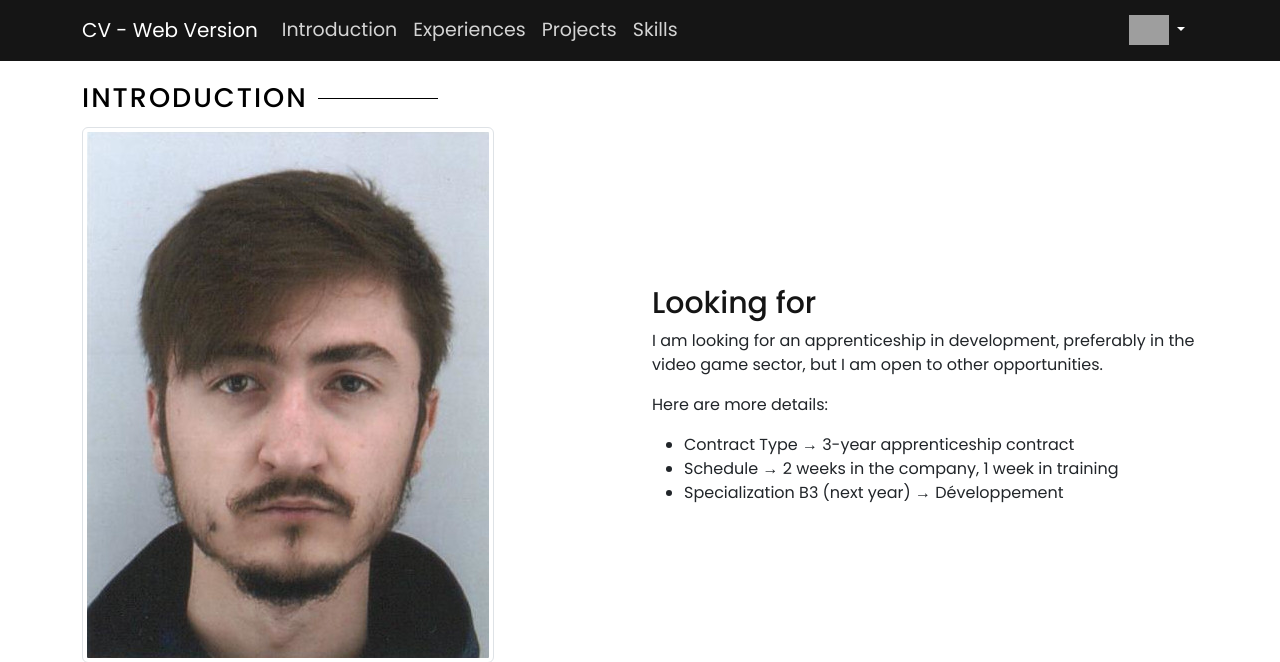
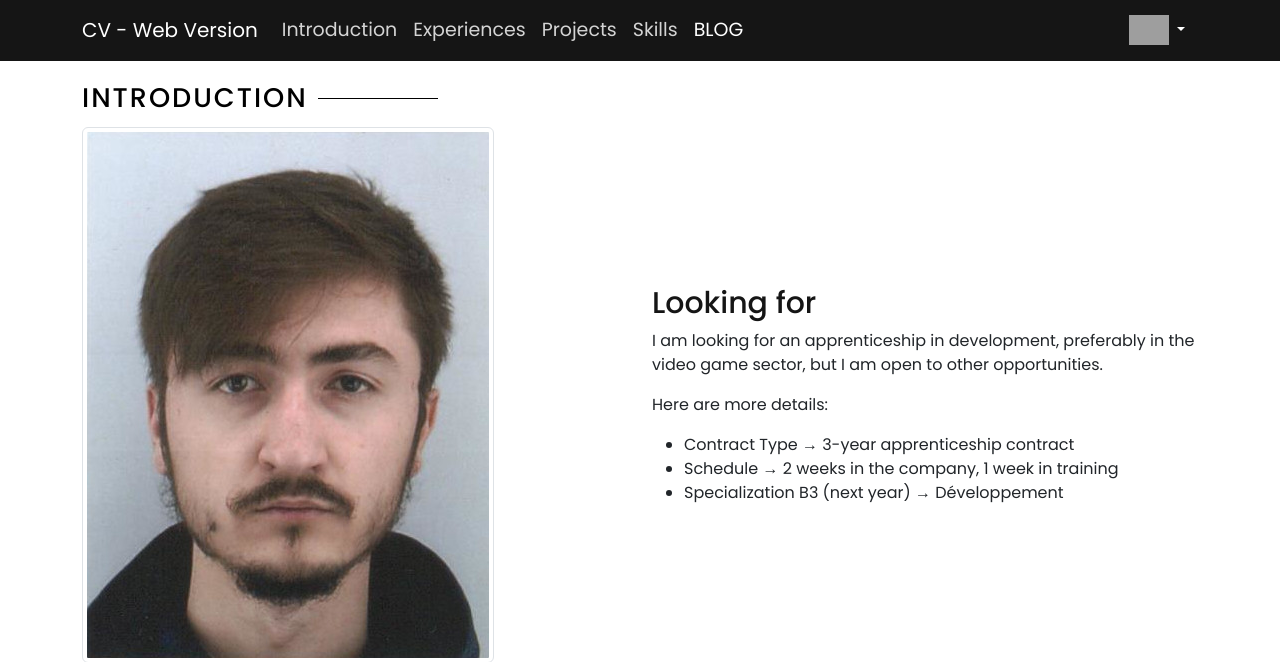
Before and after one commit to MihutaMihail/mihutamihail.github.io, a PHP site: page / in a window 1280 px wide. Shown: the top 662 px of the page. Run offline with PHP 8.4, Linux system fonts and the light colour scheme; some libraries are stand-ins or nearby versions; grey boxes are pictures that could not be loaded.

Commit message:
[ADD] blog placeholder

```diff
--- a/assets/css/index.css
+++ b/assets/css/index.css
@@ -32,6 +32,10 @@ h2 {
 .nav-link {
   color: rgb(212, 212, 212) !important;
   font-size: 19px;
+}
+
+.nav-blog {
+  color: white !important;
 }
 
 .nav-link:hover {
--- a/assets/json/english-content.json
+++ b/assets/json/english-content.json
@@ -1,6 +1,7 @@
 {
     "language": "Language",
     "navbar-skills": "Skills",
+    "navbar-blog": "BLOG",
     "navbar-projects": "Projects",
     "navbar-experiences": "Experiences",
     "looking-for": "Looking for",
--- a/assets/json/french-content.json
+++ b/assets/json/french-content.json
@@ -1,6 +1,7 @@
 {
     "language": "Langue",
     "navbar-skills": "Compétences",
+    "navbar-blog": "BLOG",
     "navbar-projects": "Projets",
     "navbar-experiences": "Expériences",
     "looking-for": "À la recherche de",
--- a/index.html
+++ b/index.html
@@ -84,6 +84,8 @@
                     href="#projects">Projects</a></li>
                 <li class="nav-item"><a id="navbar-skills" class="nav-link scrollto active language-dependent"
                     href="#skills">Skills</a></li>
+                <li class="nav-item"><a id="navbar-blog" class="nav-link scrollto active nav-blog language-dependent"
+                    href="/blog.html">BLOG</a></li>
               </ul>
               <!-- Language dropdown -->
               <div class="dropdown language-dropdown">
```
Also changed, not shown: blog.html (added, +9 -0 lines).
